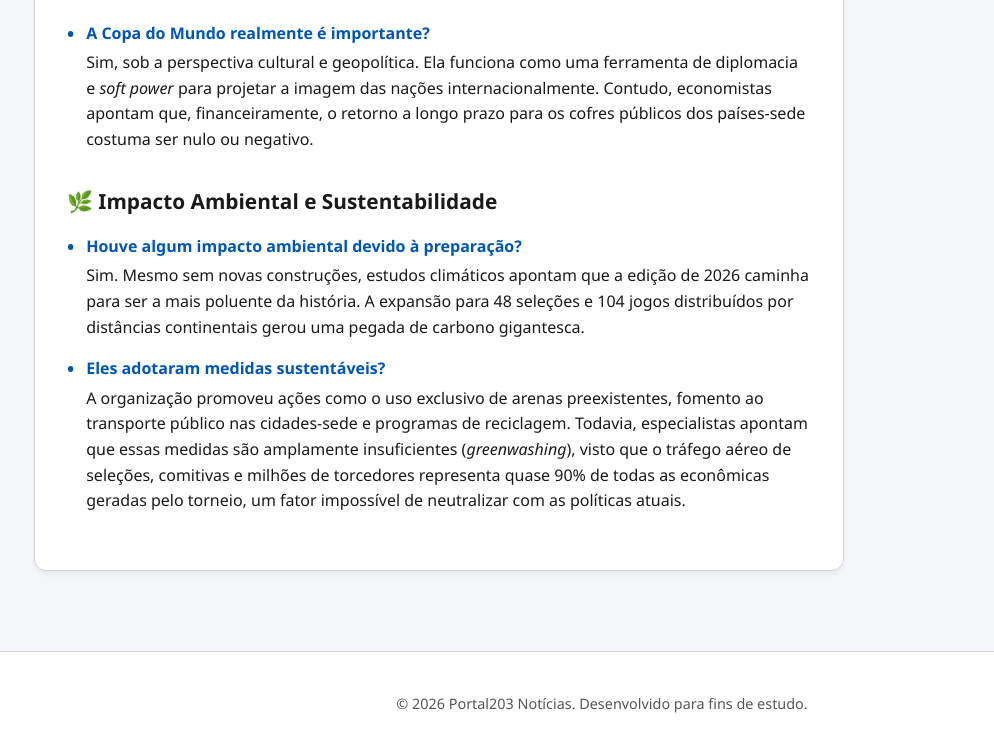
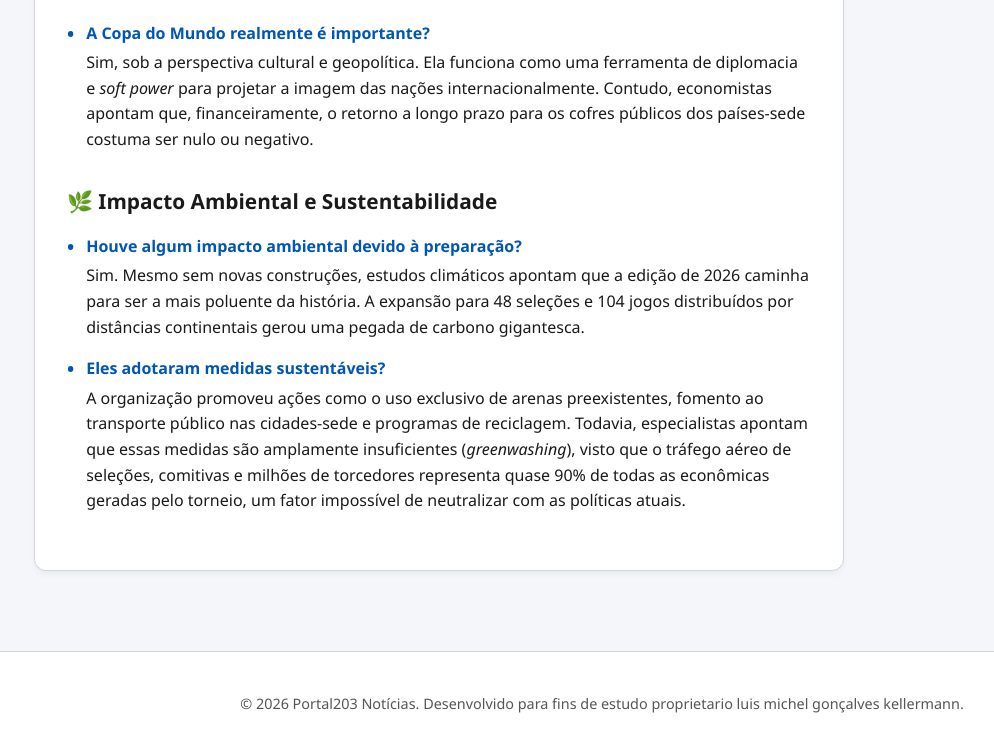
Before and after one commit to luismichelgoncalveskellermann-design/portal203, a plain HTML site: page index.html in a window 1280 px wide. Shown: the part 2065-2816 px from the top of the page, without its empty margins (38-1032 px from the left). Drawn offline with Linux system fonts and the light colour scheme.

Commit message:
Update footer text with additional author information

```diff
--- a/index.html
+++ b/index.html
@@ -125,7 +125,7 @@
 
     <!-- Rodapé -->
     <footer class="main-footer">
-        <p>&copy; 2026 Portal203 Notícias. Desenvolvido para fins de estudo.</p>
+        <p>&copy; 2026 Portal203 Notícias. Desenvolvido para fins de estudo proprietario luis michel gonçalves kellermann.</p>
     </footer>
 
     <script src="script.js"></script>
```
